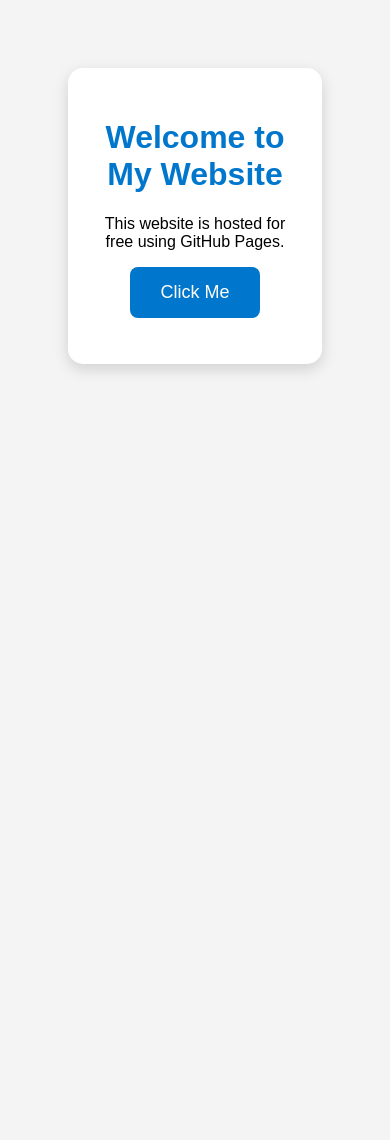
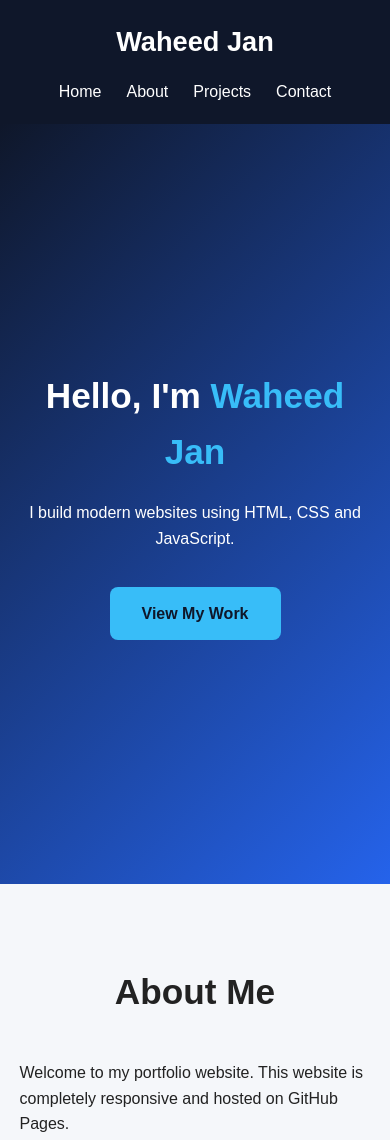
Before and after one commit to gith-waheedjan/gith-waheedjan.github.io, a plain HTML site: page index.html in a window 390 px wide. Shown: the top 1140 px of the page. Before the commit the page ends 844 px from the top, so only its background shows below. Drawn offline with Linux system fonts and the light colour scheme.

Commit message:
Add files via upload

```diff
--- a/index.html
+++ b/index.html
@@ -1,73 +1,97 @@
-<!DOCTYPE html>
+<!doctype html>
 <html lang="en">
-<head>
-    <meta charset="UTF-8">
-    <meta name="viewport" content="width=device-width, initial-scale=1.0">
-    <title>My First Website</title>
+  <head>
+    <meta charset="UTF-8" />
+    <meta name="viewport" content="width=device-width, initial-scale=1.0" />
 
-    <style>
-        body{
-            font-family: Arial, sans-serif;
-            background:#f4f4f4;
-            text-align:center;
-            padding:60px;
-        }
+    <title>Waheed Jan | Portfolio</title>
 
-        h1{
-            color:#0077cc;
-        }
+    <link rel="stylesheet" href="style.css" />
+  </head>
 
-        .card{
-            background:white;
-            max-width:700px;
-            margin:auto;
-            padding:30px;
-            border-radius:15px;
-            box-shadow:0 5px 15px rgba(0,0,0,.15);
-        }
+  <body>
+    <!-- Header -->
+    <header>
+      <div class="container">
+        <h2 class="logo">Waheed Jan</h2>
 
-        button{
-            background:#0077cc;
-            color:white;
-            border:none;
-            padding:15px 30px;
-            border-radius:8px;
-            cursor:pointer;
-            font-size:18px;
-        }
+        <nav>
+          <ul class="nav-links">
+            <li><a href="#home">Home</a></li>
+            <li><a href="#about">About</a></li>
+            <li><a href="#projects">Projects</a></li>
+            <li><a href="#contact">Contact</a></li>
+          </ul>
+        </nav>
+      </div>
+    </header>
 
-        button:hover{
-            background:#005fa3;
-        }
-    </style>
-</head>
+    <!-- Hero -->
 
-<body>
+    <section id="home" class="hero">
+      <div class="container">
+        <h1>Hello, I'm <span>Waheed Jan</span></h1>
 
-<div class="card">
+        <p>I build modern websites using HTML, CSS and JavaScript.</p>
 
-<h1>Welcome to My Website</h1>
+        <a href="#projects" class="btn"> View My Work </a>
+      </div>
+    </section>
 
-<p>
-This website is hosted for free using GitHub Pages.
-</p>
+    <!-- About -->
 
-<button onclick="hello()">
-Click Me
-</button>
+    <section id="about">
+      <div class="container">
+        <h2>About Me</h2>
 
-<p id="message"></p>
+        <p>
+          Welcome to my portfolio website. This website is completely responsive
+          and hosted on GitHub Pages.
+        </p>
+      </div>
+    </section>
 
-</div>
+    <!-- Projects -->
 
-<script>
+    <section id="projects">
+      <div class="container">
+        <h2>Projects</h2>
 
-function hello(){
-    document.getElementById("message").innerHTML =
-    "🎉 Congratulations! JavaScript is working.";
-}
+        <div class="cards">
+          <div class="card">
+            <h3>Project One</h3>
+            <p>Description goes here.</p>
+          </div>
 
-</script>
+          <div class="card">
+            <h3>Project Two</h3>
+            <p>Description goes here.</p>
+          </div>
 
-</body>
+          <div class="card">
+            <h3>Project Three</h3>
+            <p>Description goes here.</p>
+          </div>
+        </div>
+      </div>
+    </section>
+
+    <!-- Contact -->
+
+    <section id="contact">
+      <div class="container">
+        <h2>Contact</h2>
+
+        <p>Email: your@email.com</p>
+      </div>
+    </section>
+
+    <!-- Footer -->
+
+    <footer>
+      <p>© 2026 Waheed Jan. All rights reserved.</p>
+    </footer>
+
+    <script src="script.js"></script>
+  </body>
 </html>
--- /dev/null
+++ b/style.css
@@ -0,0 +1,174 @@
+/* Reset */
+
+*{
+    margin:0;
+    padding:0;
+    box-sizing:border-box;
+}
+
+html{
+    scroll-behavior:smooth;
+}
+
+body{
+    font-family:Arial, Helvetica, sans-serif;
+    line-height:1.6;
+    color:#222;
+    background:#f5f7fa;
+}
+
+/* Container */
+
+.container{
+    width:90%;
+    max-width:1100px;
+    margin:auto;
+}
+
+/* Header */
+
+header{
+    background:#0f172a;
+    color:white;
+    position:sticky;
+    top:0;
+    z-index:1000;
+}
+
+header .container{
+    display:flex;
+    justify-content:space-between;
+    align-items:center;
+    padding:20px 0;
+}
+
+.logo{
+    font-size:1.7rem;
+}
+
+.nav-links{
+    list-style:none;
+    display:flex;
+    gap:25px;
+}
+
+.nav-links a{
+    color:white;
+    text-decoration:none;
+    transition:.3s;
+}
+
+.nav-links a:hover{
+    color:#38bdf8;
+}
+
+/* Hero */
+
+.hero{
+    min-height:90vh;
+    display:flex;
+    align-items:center;
+    text-align:center;
+    background:linear-gradient(135deg,#0f172a,#2563eb);
+    color:white;
+}
+
+.hero h1{
+    font-size:3rem;
+    margin-bottom:20px;
+}
+
+.hero span{
+    color:#38bdf8;
+}
+
+.hero p{
+    font-size:1.2rem;
+    margin-bottom:35px;
+}
+
+.btn{
+    display:inline-block;
+    background:#38bdf8;
+    color:#0f172a;
+    padding:14px 32px;
+    text-decoration:none;
+    border-radius:8px;
+    font-weight:bold;
+    transition:.3s;
+}
+
+.btn:hover{
+    transform:translateY(-3px);
+}
+
+/* Sections */
+
+section{
+    padding:80px 0;
+}
+
+section h2{
+    text-align:center;
+    margin-bottom:40px;
+    font-size:2.2rem;
+}
+
+/* Cards */
+
+.cards{
+    display:grid;
+    grid-template-columns:repeat(auto-fit,minmax(250px,1fr));
+    gap:25px;
+}
+
+.card{
+    background:white;
+    padding:30px;
+    border-radius:12px;
+    box-shadow:0 10px 25px rgba(0,0,0,.08);
+    transition:.3s;
+}
+
+.card:hover{
+    transform:translateY(-8px);
+}
+
+/* Contact */
+
+#contact{
+    text-align:center;
+}
+
+/* Footer */
+
+footer{
+    background:#0f172a;
+    color:white;
+    text-align:center;
+    padding:25px;
+}
+
+/* Responsive */
+
+@media(max-width:768px){
+
+header .container{
+    flex-direction:column;
+}
+
+.nav-links{
+    margin-top:15px;
+    flex-wrap:wrap;
+    justify-content:center;
+}
+
+.hero h1{
+    font-size:2.2rem;
+}
+
+.hero p{
+    font-size:1rem;
+}
+
+}
```
